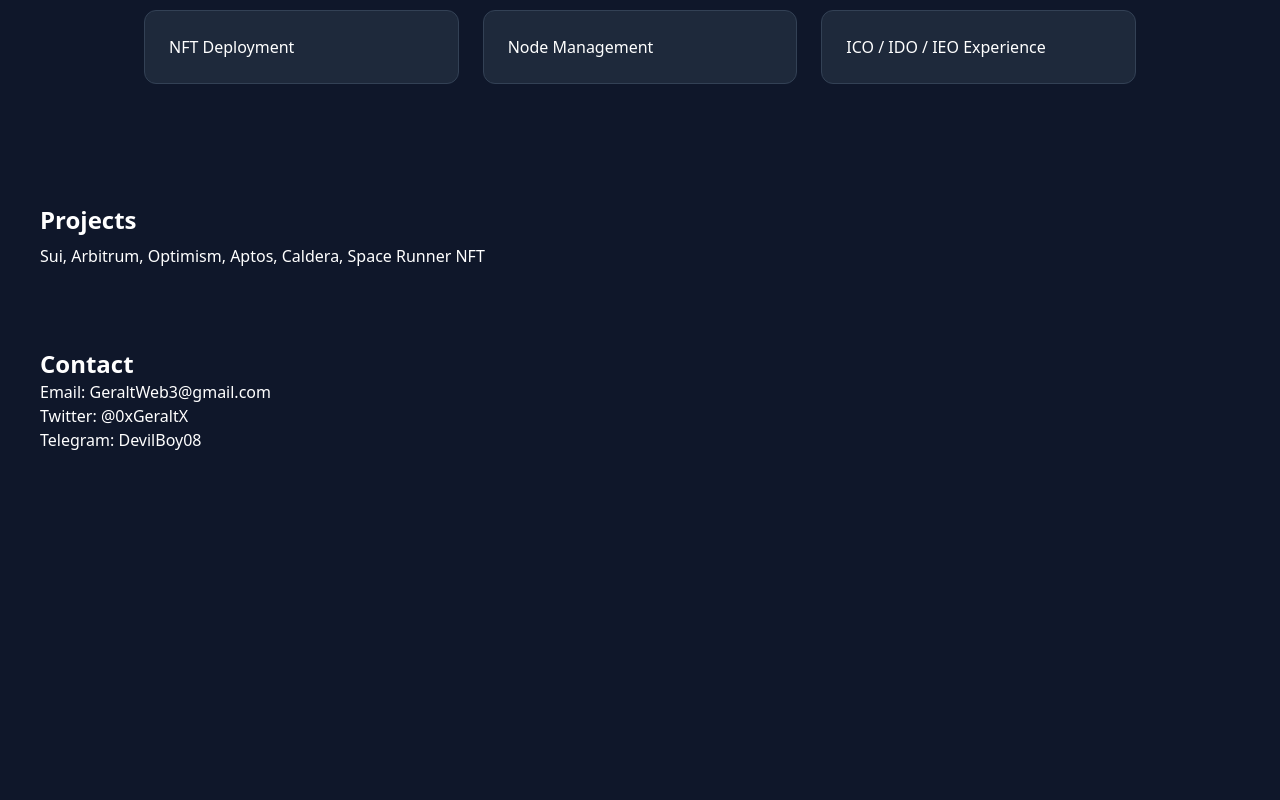
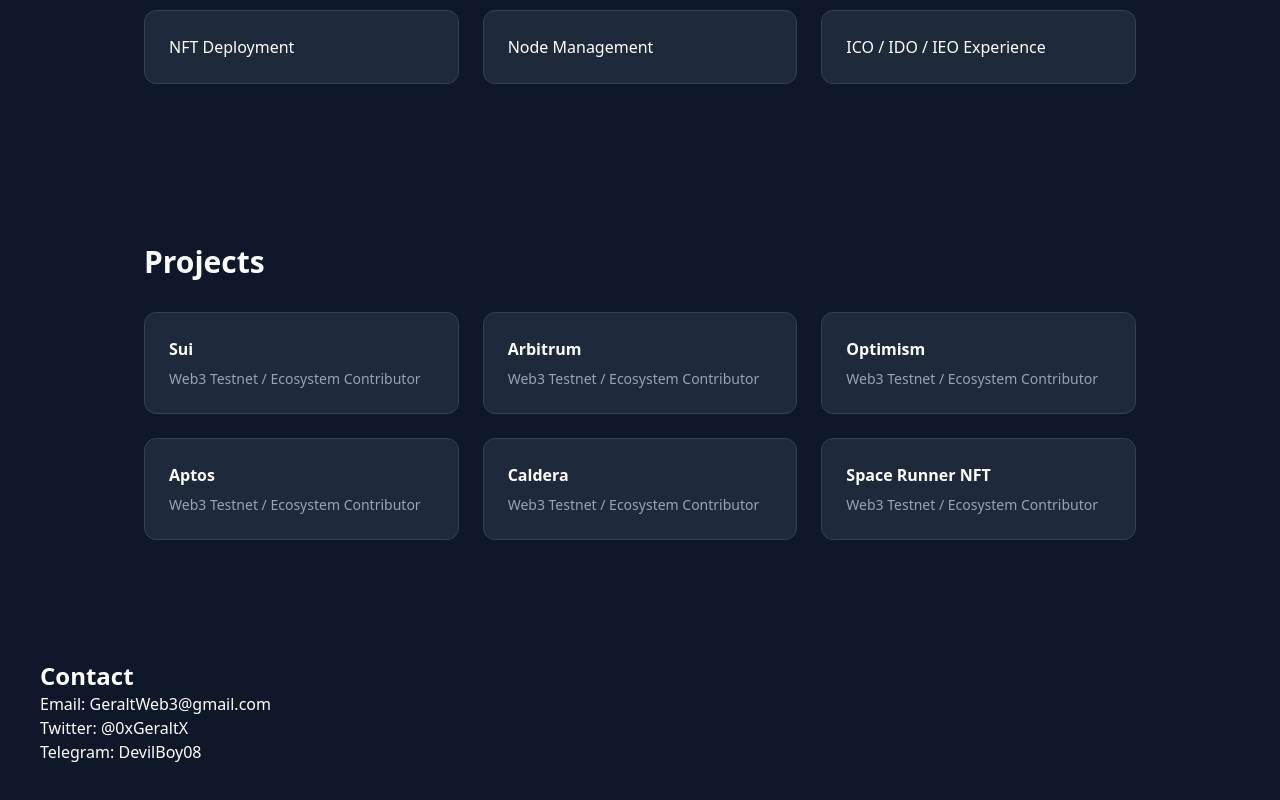
Before and after one commit to 0xGeraltX/portfolio, a Next.js app: page / in a window 1280 px wide. Shown: the part 1092-1892 px from the top of the page. Before the commit the page ends 1584 px from the top, so only its background shows below. Built offline with nearby package versions, Linux system fonts and the light colour scheme.

Commit message:
Refactor Projects component with project mapping
Refactor Projects component to use a projects array for rendering.

```diff
--- a/components/Projects.js
+++ b/components/Projects.js
@@ -1 +1,32 @@
-export default function Projects(){return(<section className='p-10'><h2 className='text-2xl font-bold'>Projects</h2><p className='mt-2'>Sui, Arbitrum, Optimism, Aptos, Caldera, Space Runner NFT</p></section>)}
+const projects = [
+  "Sui",
+  "Arbitrum",
+  "Optimism",
+  "Aptos",
+  "Caldera",
+  "Space Runner NFT",
+];
+
+export default function Projects() {
+  return (
+    <section id="projects" className="py-20">
+      <div className="max-w-5xl mx-auto px-4">
+        <h2 className="text-3xl font-bold mb-8">Projects</h2>
+
+        <div className="grid grid-cols-1 sm:grid-cols-2 md:grid-cols-3 gap-6">
+          {projects.map((project) => (
+            <div
+              key={project}
+              className="p-6 rounded-xl bg-slate-800 border border-slate-700 hover:scale-105 transition"
+            >
+              <h3 className="font-semibold">{project}</h3>
+              <p className="text-sm text-gray-400 mt-2">
+                Web3 Testnet / Ecosystem Contributor
+              </p>
+            </div>
+          ))}
+        </div>
+      </div>
+    </section>
+  );
+}
```
